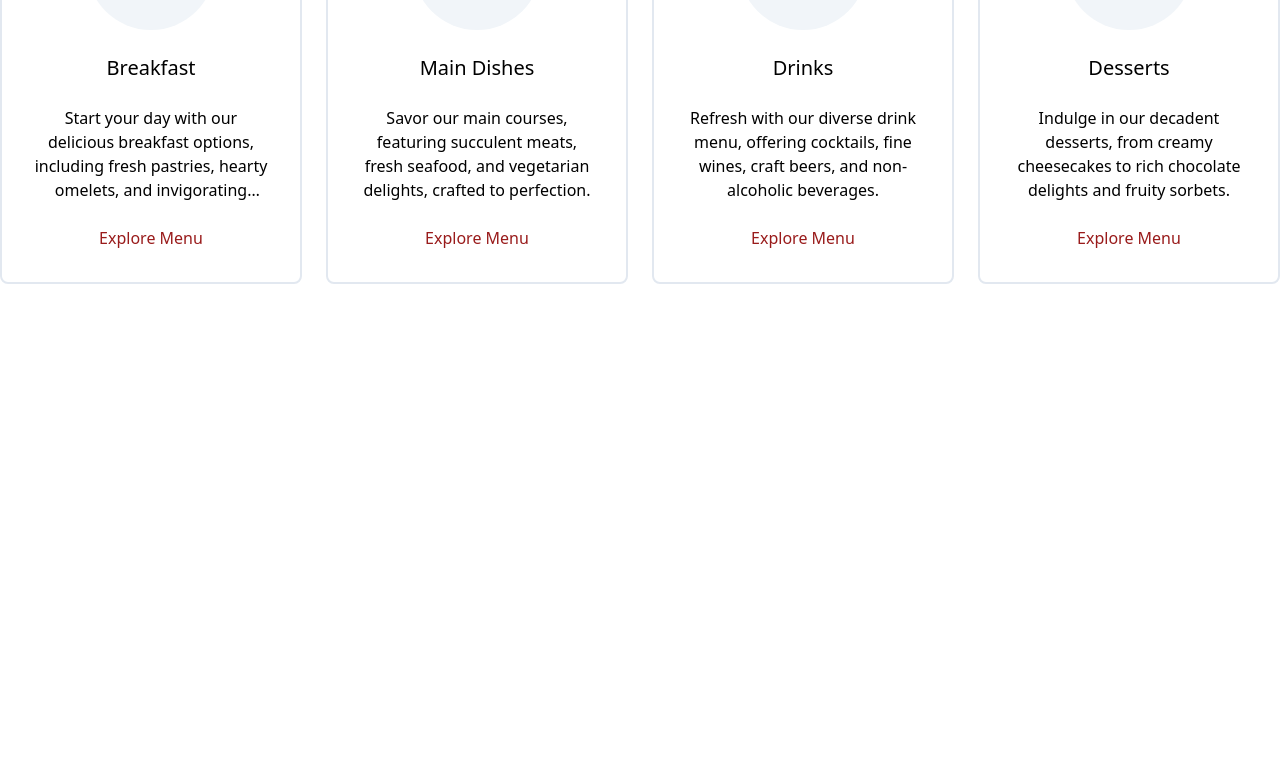
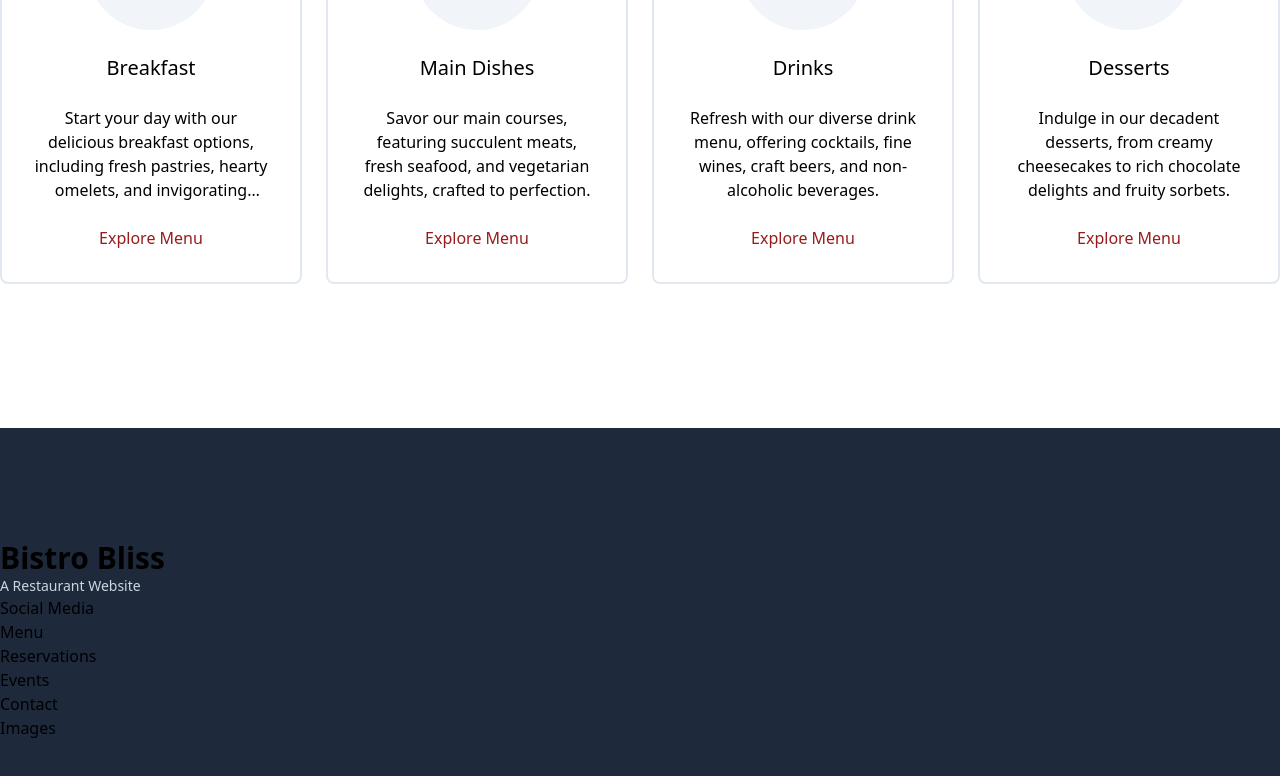
Before and after one commit to Srijanbista/restro, a Next.js app: page / in a window 1280 px wide. Shown: the part 1172-1948 px from the top of the page. Before the commit the page ends 1600 px from the top, so only its background shows below. Built offline with nearby package versions, Linux system fonts and the light colour scheme.

Commit message:
footer work in progress

```diff
--- a/src/app/layout.tsx
+++ b/src/app/layout.tsx
@@ -3,6 +3,7 @@ import { Inter } from "next/font/google";
 import "./globals.css";
 import Navbar from "@/components/Navbar";
 import ContactRibbon from "@/components/ContactRibbon";
+import Footer from "@/components/Footer";
 
 const inter = Inter({ subsets: ["latin"] });
 
@@ -22,6 +23,7 @@ export default function RootLayout({
         <ContactRibbon />
         <Navbar />
         <section className="overflow-y-auto">{children}</section>
+        <Footer />
       </body>
     </html>
   );
--- /dev/null
+++ b/src/components/Footer.tsx
@@ -0,0 +1,28 @@
+import Container from "./Container";
+
+const Footer = () => {
+  return (
+    <section className="bg-slate-800">
+      <Container>
+        <footer className="py-28 flex justify-between">
+          <div>
+            <div>
+              <p className="text-3xl font-semibold">Bistro Bliss</p>
+              <p className="text-sm text-slate-300">A Restaurant Website</p>
+              <p>Social Media</p>
+            </div>
+            <div>
+              <p>Menu</p>
+              <p>Reservations</p>
+              <p>Events</p>
+              <p>Contact</p>
+            </div>
+            <div>Images</div>
+          </div>
+        </footer>
+      </Container>
+    </section>
+  );
+};
+
+export default Footer;
```
